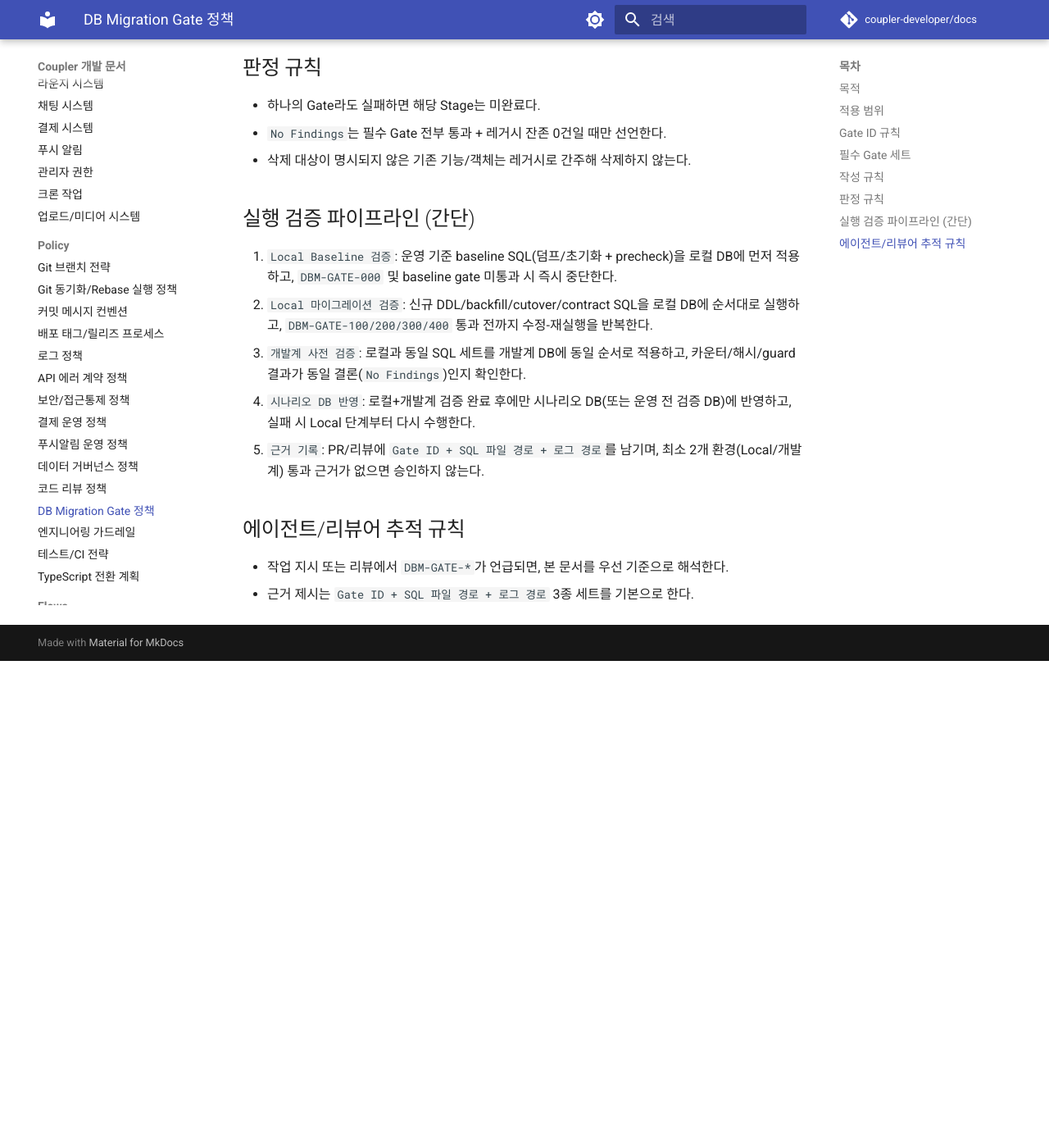
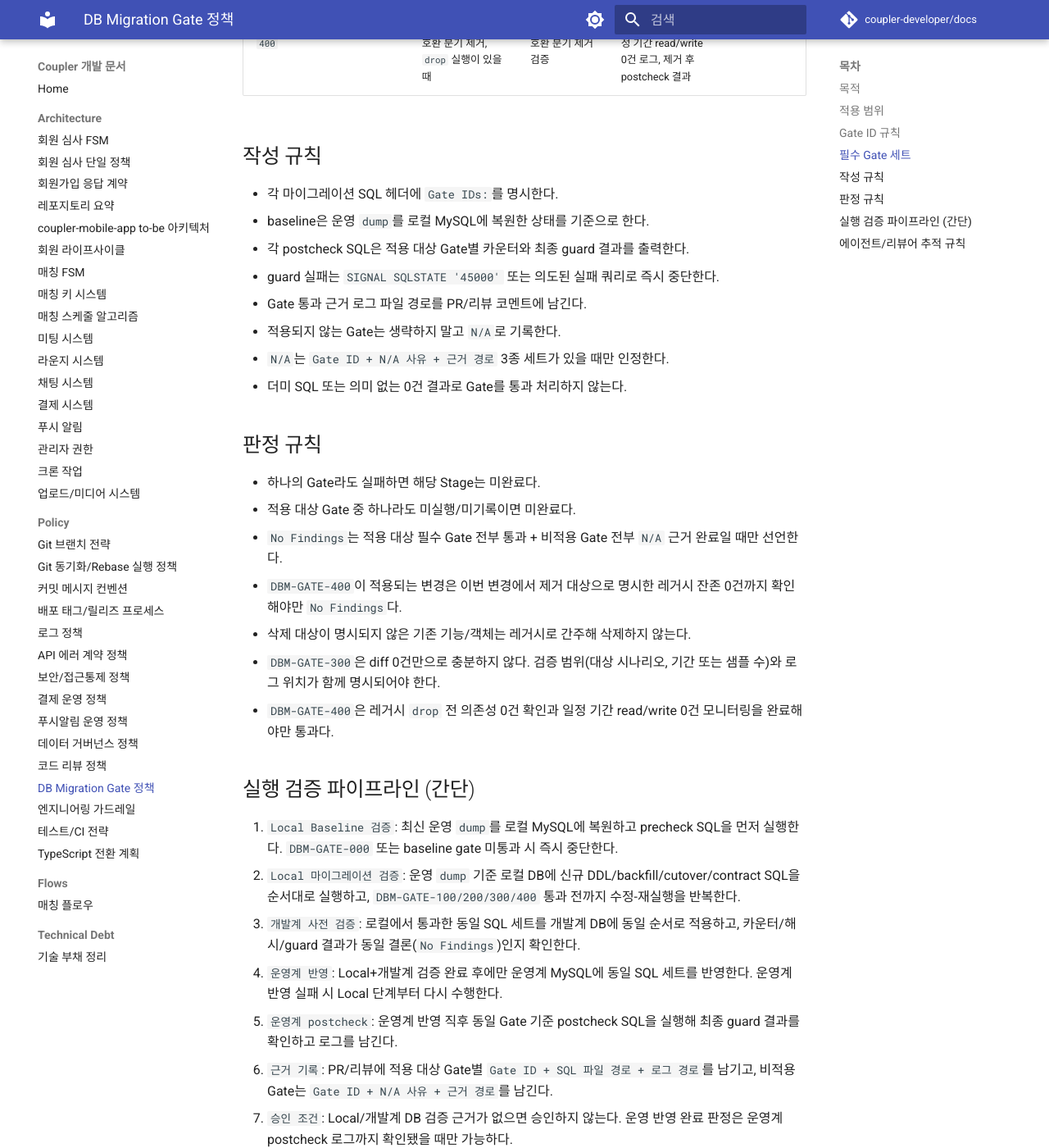
Before and after one commit to coupler-developer/docs, an MkDocs documentation site: the page built from content/policy/db-migration-gate-policy.md, in a window 1280 px wide and 1400 px high, scrolled down 1331 px. Shown: the whole window at 82% size. Built offline with MkDocs 1.6.1 and Material for MkDocs 9.7.7, drawn with Linux system fonts in a browser that asks for light colours; comment, search, counter and statistics services are not loaded; before the commit the page ends 2137 px from its top, so only the background shows below that; some of the changed text lies outside the part shown.

Commit message:
docs: DB migration gate 정책 정리
Changes:
- DB Migration Gate 정책에 Gate 적용 조건, N/A 규칙, 운영 dump baseline 검증 절차를 추가
- 데이터 거버넌스 정책에 운영 원문 dump 로컬 반입 예외와 통제/기록 기준을 추가

Tests:
- npm run lint:md

```diff
--- a/content/policy/db-migration-gate-policy.md
+++ b/content/policy/db-migration-gate-policy.md
@@ -5,6 +5,7 @@
 - DB 마이그레이션 검증을 `Gate ID` 기반으로 추적 가능하게 고정한다.
 - 실행자/리뷰어/에이전트가 동일 근거로 합격/실패를 판정하게 한다.
 - fail-closed 원칙으로 중간 상태 배포를 차단한다.
+- 운영 `dump`를 baseline으로 삼아 `Local -> 개발계 DB -> 운영계` 순서로 동일 SQL 검증/반영 절차를 고정한다.
 
 ## 적용 범위
 
@@ -22,36 +23,46 @@
 
 ## 필수 Gate 세트
 
-| Gate ID | Stage | 판정 책임 | 실패 시 동작 |
-| --- | --- | --- | --- |
-| `DBM-GATE-000` | Precheck | 선행 객체/컬럼/버전 조건 충족 | 즉시 중단 |
-| `DBM-GATE-100` | Expand | 신규 테이블/인덱스/FK 생성 검증 | 즉시 중단 |
-| `DBM-GATE-200` | Backfill | row 수/무결성/상태 매핑 검증 | 즉시 중단 |
-| `DBM-GATE-300` | Cutover | 구/신 계산 diff 0건 검증 | 즉시 중단 |
-| `DBM-GATE-400` | Contract | 레거시 객체/호환 분기 제거 검증 | 즉시 중단 |
+| Gate ID | Stage | 적용 조건 | 판정 책임 | 최소 증빙 | 실패 시 동작 |
+| --- | --- | --- | --- | --- | --- |
+| `DBM-GATE-000` | Precheck | 모든 DB 변경 작업 | 선행 객체/컬럼/버전 조건 충족 | precheck SQL 결과, baseline 로그 | 즉시 중단 |
+| `DBM-GATE-100` | Expand | 신규 테이블/컬럼/인덱스/FK 추가가 있을 때 | 신규 객체 생성 및 스키마 검증 | DDL 결과, schema diff 또는 show/create 결과 | 즉시 중단 |
+| `DBM-GATE-200` | Backfill | 기존 데이터 이관/보정이 있을 때 | row 수/무결성/상태 매핑 검증 | source/target count, 무결성 쿼리 결과, guard 로그 | 즉시 중단 |
+| `DBM-GATE-300` | Cutover | read/write 기준, 계산식, 조회 경로를 구 버전에서 신 버전으로 전환할 때 | 구/신 계산 diff 0건 검증 | diff 쿼리 결과, 대상 시나리오/기간 또는 샘플 수, 로그 경로 | 즉시 중단 |
+| `DBM-GATE-400` | Contract | 레거시 객체 삭제, 호환 분기 제거, `drop` 실행이 있을 때 | 레거시 객체/호환 분기 제거 검증 | 의존성 0건 확인, 일정 기간 read/write 0건 로그, 제거 후 postcheck 결과 | 즉시 중단 |
 
 ## 작성 규칙
 
 - 각 마이그레이션 SQL 헤더에 `Gate IDs:`를 명시한다.
-- 각 postcheck SQL은 Gate별 카운터와 최종 guard 결과를 출력한다.
+- baseline은 운영 `dump`를 로컬 MySQL에 복원한 상태를 기준으로 한다.
+- 각 postcheck SQL은 적용 대상 Gate별 카운터와 최종 guard 결과를 출력한다.
 - guard 실패는 `SIGNAL SQLSTATE '45000'` 또는 의도된 실패 쿼리로 즉시 중단한다.
 - Gate 통과 근거 로그 파일 경로를 PR/리뷰 코멘트에 남긴다.
+- 적용되지 않는 Gate는 생략하지 말고 `N/A`로 기록한다.
+- `N/A`는 `Gate ID + N/A 사유 + 근거 경로` 3종 세트가 있을 때만 인정한다.
+- 더미 SQL 또는 의미 없는 0건 결과로 Gate를 통과 처리하지 않는다.
 
 ## 판정 규칙
 
 - 하나의 Gate라도 실패하면 해당 Stage는 미완료다.
-- `No Findings`는 필수 Gate 전부 통과 + 레거시 잔존 0건일 때만 선언한다.
+- 적용 대상 Gate 중 하나라도 미실행/미기록이면 미완료다.
+- `No Findings`는 적용 대상 필수 Gate 전부 통과 + 비적용 Gate 전부 `N/A` 근거 완료일 때만 선언한다.
+- `DBM-GATE-400`이 적용되는 변경은 이번 변경에서 제거 대상으로 명시한 레거시 잔존 0건까지 확인해야만 `No Findings`다.
 - 삭제 대상이 명시되지 않은 기존 기능/객체는 레거시로 간주해 삭제하지 않는다.
+- `DBM-GATE-300`은 diff 0건만으로 충분하지 않다. 검증 범위(대상 시나리오, 기간 또는 샘플 수)와 로그 위치가 함께 명시되어야 한다.
+- `DBM-GATE-400`은 레거시 `drop` 전 의존성 0건 확인과 일정 기간 read/write 0건 모니터링을 완료해야만 통과다.
 
 ## 실행 검증 파이프라인 (간단)
 
-1. `Local Baseline 검증`: 운영 기준 baseline SQL(덤프/초기화 + precheck)을 로컬 DB에 먼저 적용하고, `DBM-GATE-000` 및 baseline gate 미통과 시 즉시 중단한다.
-2. `Local 마이그레이션 검증`: 신규 DDL/backfill/cutover/contract SQL을 로컬 DB에 순서대로 실행하고, `DBM-GATE-100/200/300/400` 통과 전까지 수정-재실행을 반복한다.
-3. `개발계 사전 검증`: 로컬과 동일 SQL 세트를 개발계 DB에 동일 순서로 적용하고, 카운터/해시/guard 결과가 동일 결론(`No Findings`)인지 확인한다.
-4. `시나리오 DB 반영`: 로컬+개발계 검증 완료 후에만 시나리오 DB(또는 운영 전 검증 DB)에 반영하고, 실패 시 Local 단계부터 다시 수행한다.
-5. `근거 기록`: PR/리뷰에 `Gate ID + SQL 파일 경로 + 로그 경로`를 남기며, 최소 2개 환경(Local/개발계) 통과 근거가 없으면 승인하지 않는다.
+1. `Local Baseline 검증`: 최신 운영 `dump`를 로컬 MySQL에 복원하고 precheck SQL을 먼저 실행한다. `DBM-GATE-000` 또는 baseline gate 미통과 시 즉시 중단한다.
+2. `Local 마이그레이션 검증`: 운영 `dump` 기준 로컬 DB에 신규 DDL/backfill/cutover/contract SQL을 순서대로 실행하고, `DBM-GATE-100/200/300/400` 통과 전까지 수정-재실행을 반복한다.
+3. `개발계 사전 검증`: 로컬에서 통과한 동일 SQL 세트를 개발계 DB에 동일 순서로 적용하고, 카운터/해시/guard 결과가 동일 결론(`No Findings`)인지 확인한다.
+4. `운영계 반영`: Local+개발계 검증 완료 후에만 운영계 MySQL에 동일 SQL 세트를 반영한다. 운영계 반영 실패 시 Local 단계부터 다시 수행한다.
+5. `운영계 postcheck`: 운영계 반영 직후 동일 Gate 기준 postcheck SQL을 실행해 최종 guard 결과를 확인하고 로그를 남긴다.
+6. `근거 기록`: PR/리뷰에 적용 대상 Gate별 `Gate ID + SQL 파일 경로 + 로그 경로`를 남기고, 비적용 Gate는 `Gate ID + N/A 사유 + 근거 경로`를 남긴다.
+7. `승인 조건`: Local/개발계 DB 검증 근거가 없으면 승인하지 않는다. 운영 반영 완료 판정은 운영계 postcheck 로그까지 확인됐을 때만 가능하다.
 
 ## 에이전트/리뷰어 추적 규칙
 
 - 작업 지시 또는 리뷰에서 `DBM-GATE-*`가 언급되면, 본 문서를 우선 기준으로 해석한다.
-- 근거 제시는 `Gate ID + SQL 파일 경로 + 로그 경로` 3종 세트를 기본으로 한다.
+- 근거 제시는 적용 Gate에 대해 `Gate ID + SQL 파일 경로 + 로그 경로`, 비적용 Gate에 대해 `Gate ID + N/A 사유 + 근거 경로`를 기본으로 한다.
```
Also changed, not shown: content/policy/data-governance-policy.md (+19 -0 lines).
